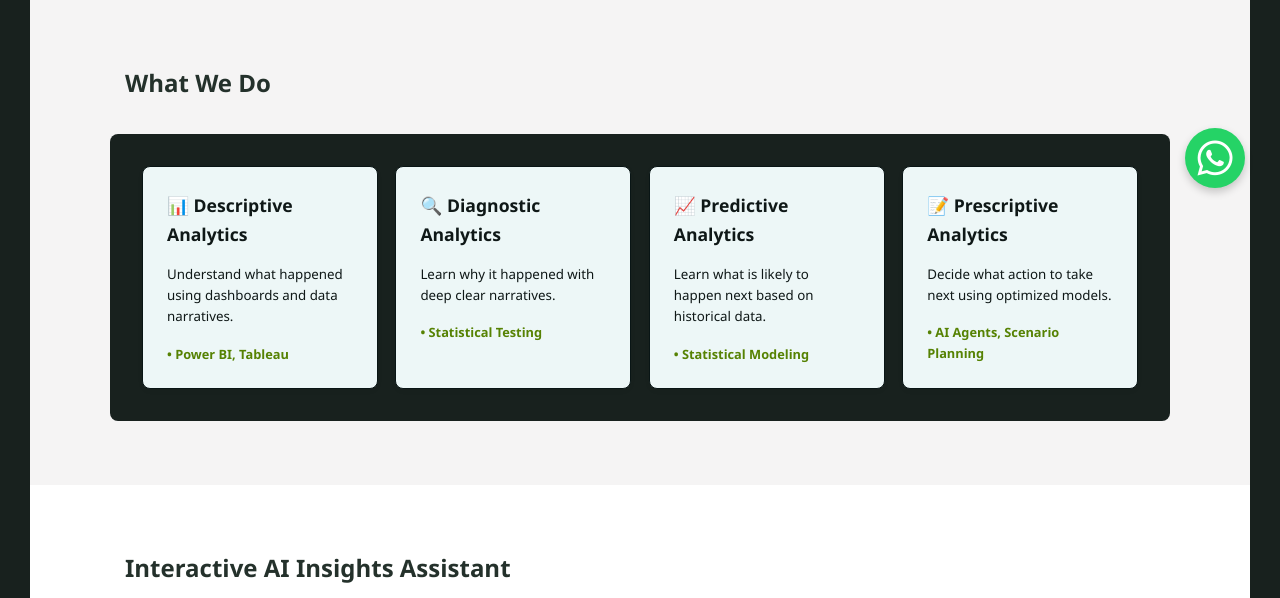
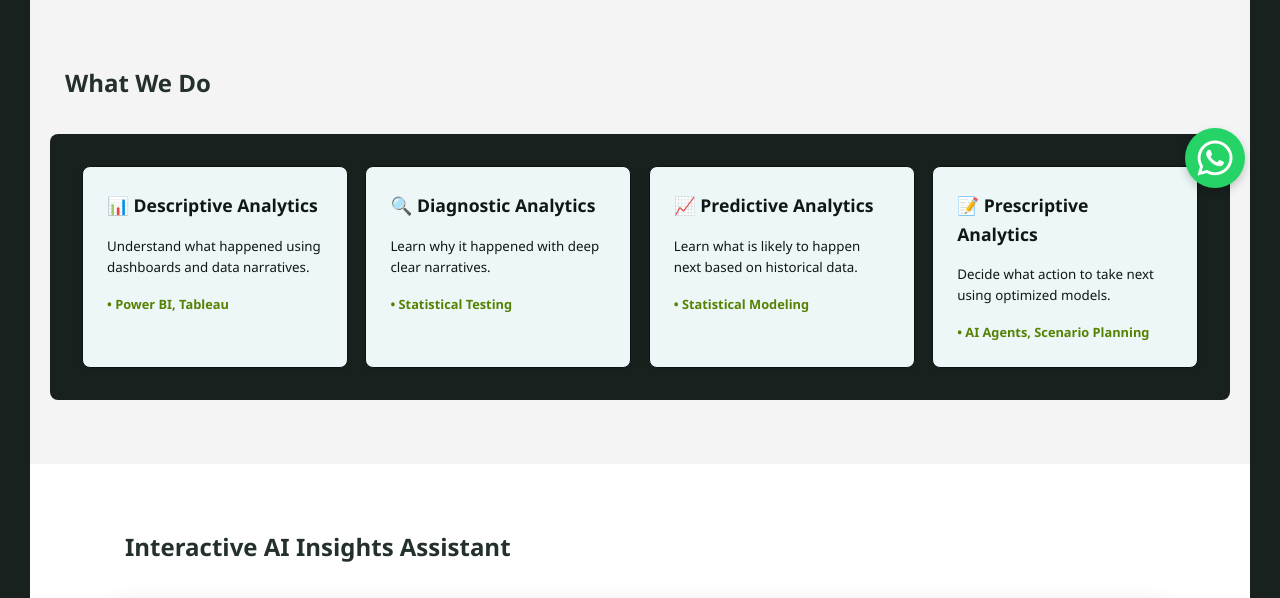
Before and after one commit to insight-base/insightbase, a Flask app: page / in a window 1280 px wide. Shown: the part 592-1190 px from the top of the page. Run offline with Flask 3, Linux system fonts and the light colour scheme.

Commit message:
modified:   application/static/css/style.css

```diff
--- a/application/static/css/style.css
+++ b/application/static/css/style.css
@@ -120,6 +120,10 @@ body {
 .services {
     padding: 4rem 0;
     background: rgb(245, 244, 244);
+}
+
+.services .container {
+    max-width: 100%;
 }
 
 .section-title {
```
